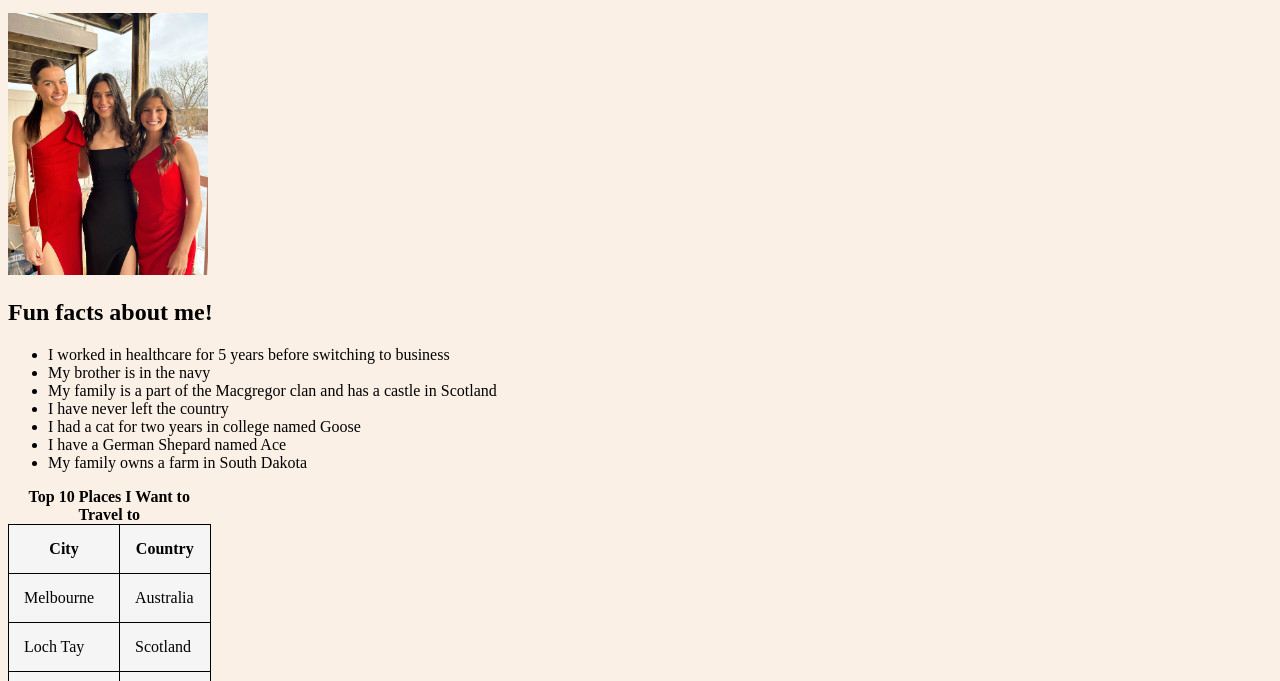
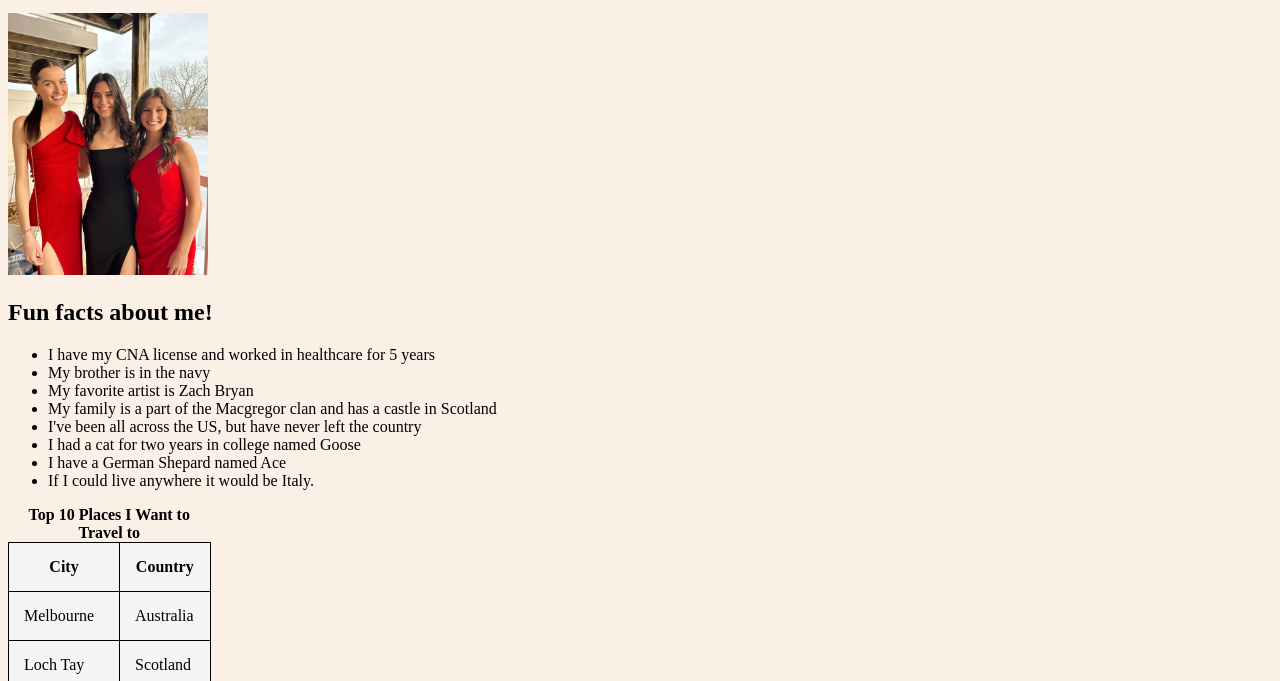
Before and after one commit to ashlynyoungg/ashlynyoung_HW6, a plain HTML site: page ashlynyoung.html in a window 1280 px wide. Shown: the part 119-800 px from the top of the page. Drawn offline with Linux system fonts and the light colour scheme.

Commit message:
Changed some data.

```diff
--- a/ashlynyoung.html
+++ b/ashlynyoung.html
@@ -16,14 +16,15 @@
     <img src="pharmacyball.jpg" width="200" alt="Pharmacy Ball" >
     <h2> Fun facts about me!</h2>
        <ul>
-        <li>I worked in healthcare for 5 years before switching to business</li>
+        <li>I have my CNA license and worked in healthcare for 5 years</li>
         <li>My brother is in the navy</li>
+        <li>My favorite artist is Zach Bryan</li>
         <li>My family is a part of the Macgregor clan and has a castle in Scotland</li>
-        <li>I have never left the country</li>
+        <li>I've been all across the US, but have never left the country</li>
         <li>I had a cat for two years in college named Goose</li>
         <li>I have a German Shepard named Ace</li>
-        <li>My family owns a farm in South Dakota</li>
-       </ul>
+        <li>If I could live anywhere it would be Italy.</li>
+    </ul>
     <table>
         <caption> Top 10 Places I Want to Travel to</caption>
         <tr>
```
